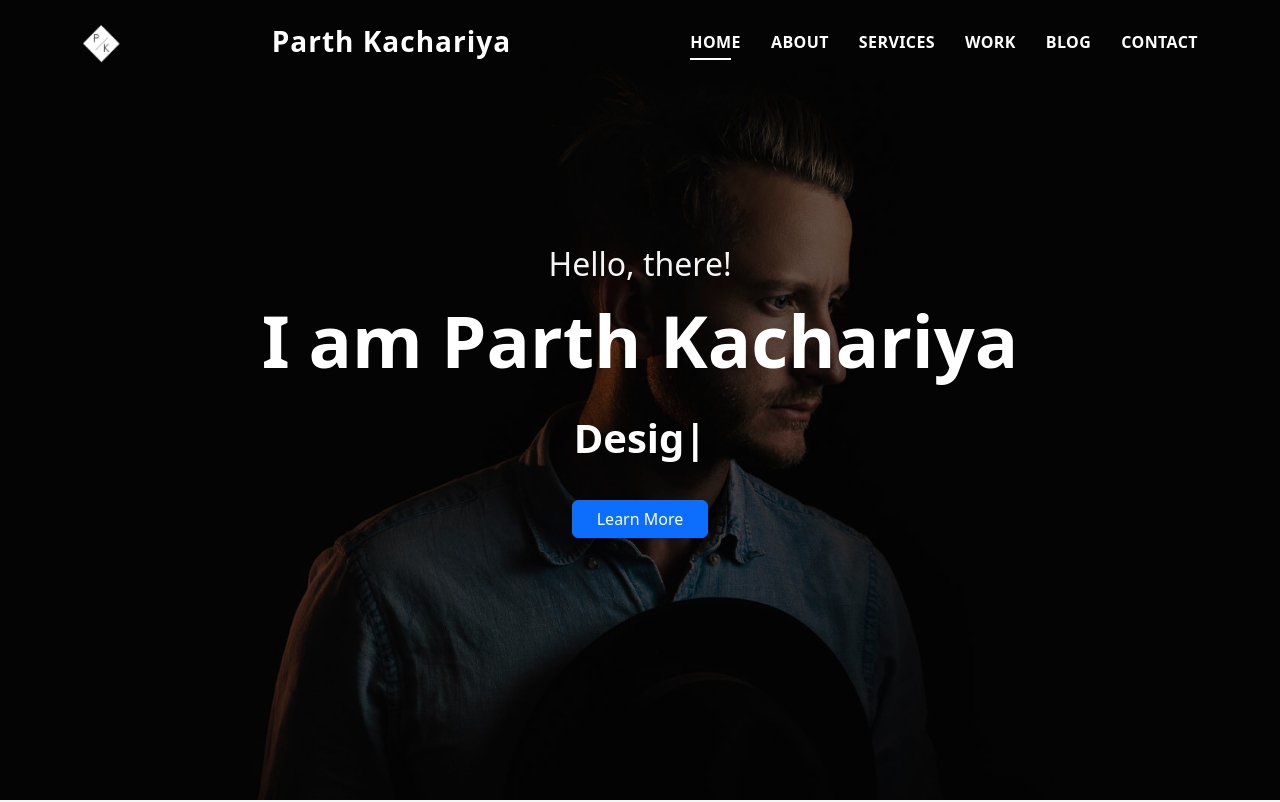
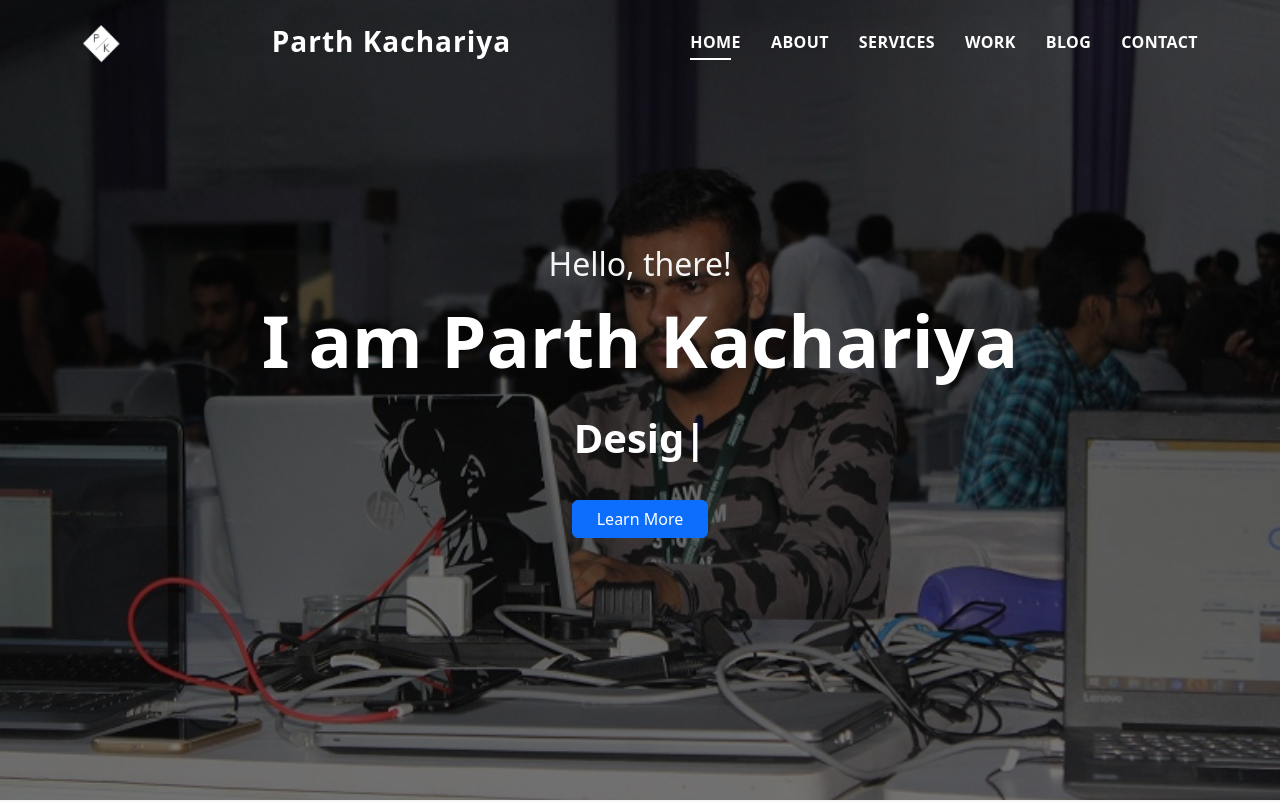
Before and after one commit to ParthKachariya/PortfolioBlog, a plain HTML site: page index.html in a window 1280 px wide. Shown: the top 802 px of the page. Drawn offline with Linux system fonts and the light colour scheme.

Commit message:
Update index.html

```diff
--- a/index.html
+++ b/index.html
@@ -56,8 +56,8 @@
   </header><!-- End Header -->
 
   <!-- ======= Hero Section ======= -->
-   <div id="hero" class="hero route bg-image" style="background-image: url(assets/img/hero-bg.jpg)">
-  <!--<div id="hero" class="hero route bg-image" style="background-image: url(assets/img/IMG_8297.jpg)">-->
+   <!--<div id="hero" class="hero route bg-image" style="background-image: url(assets/img/hero-bg.jpg)">-->
+  <div id="hero" class="hero route bg-image" style="background-image: url(assets/img/IMG_8297.jpg)">
     <div class="overlay-itro"></div>
     <div class="hero-content display-table">
       <div class="table-cell">
```
